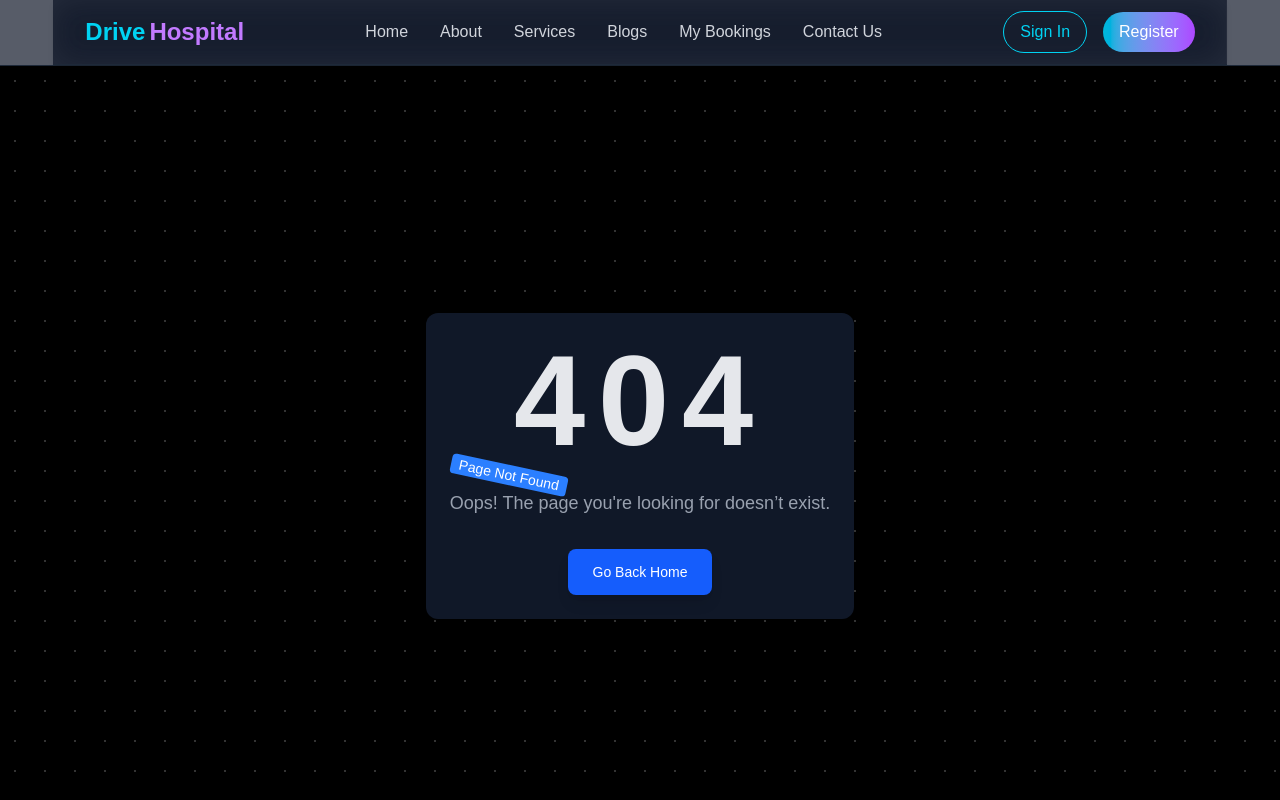
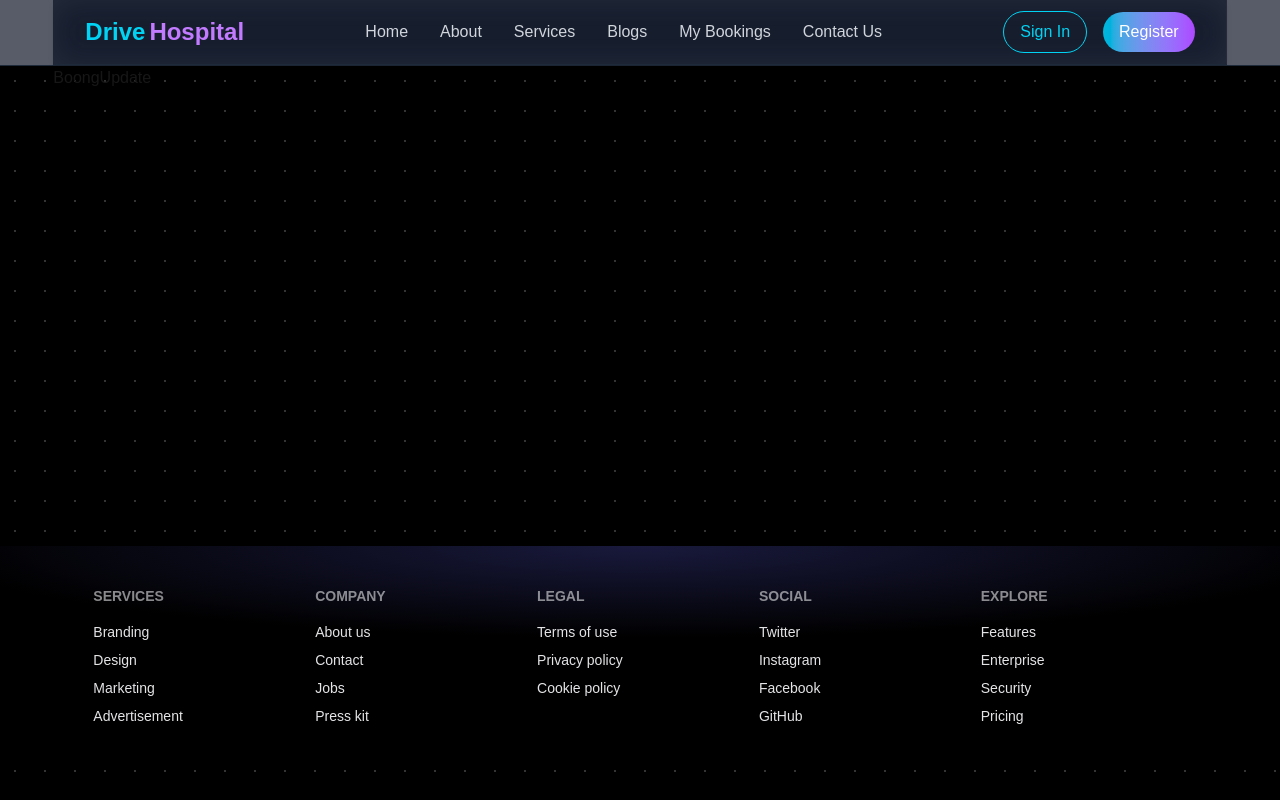
Before and after one commit to shahjalal-labs/drivehospital, a Next.js app: page /my-bookings/1 in a window 1280 px wide. Before the commit this address had no page. Shown: the top 800 px of the page. Built offline with nearby package versions, Linux system fonts and the light colour scheme.

Commit message:
feat: Added [bookingId]/page.jsx | refactor: Updated my-bookings/page.jsx

```diff
--- /dev/null
+++ b/src/app/my-bookings/[bookingId]/page.jsx
@@ -0,0 +1,12 @@
+const BookingUpdate = async ({ params }) => {
+  const p = await params;
+  console.log(p.bookingId, "dynamicId in params", 3);
+
+  return (
+    <div>
+      <h2>BoongUpdate</h2>
+    </div>
+  );
+};
+
+export default BookingUpdate;
--- a/src/app/my-bookings/page.jsx
+++ b/src/app/my-bookings/page.jsx
@@ -1,9 +1,11 @@
 import dbConnect, { collectionsNameObj } from "@/lib/dbConnect";
 import { ObjectId } from "mongodb";
+import Link from "next/link";
 
 const MyBookings = async () => {
   const bookingCollection = dbConnect(collectionsNameObj.bookingsCollection);
   const bookings = await bookingCollection.find().toArray();
+  console.log(bookings, "page.jsx", 8);
 
   return (
     <div className="min-h-screen w-full bg-black relative text-white">
@@ -65,9 +67,12 @@ const MyBookings = async () => {
 
                   {/* Actions */}
                   <td className="px-6 py-4 flex justify-center gap-3">
-                    <button className="px-4 py-2 rounded-xl bg-gradient-to-r from-cyan-600 to-cyan-800 hover:from-cyan-500 hover:to-cyan-700 transition text-white shadow-md shadow-cyan-900/50">
+                    <Link
+                      href={`my-bookings/${b.service_id}`}
+                      className="px-4 py-2 rounded-xl bg-gradient-to-r from-cyan-600 to-cyan-800 hover:from-cyan-500 hover:to-cyan-700 transition text-white shadow-md shadow-cyan-900/50"
+                    >
                       Update
-                    </button>
+                    </Link>
                     <button className="px-4 py-2 rounded-xl bg-gradient-to-r from-red-700 to-red-900 hover:from-red-600 hover:to-red-800 transition text-white shadow-md shadow-red-900/50">
                       Delete
                     </button>
```
